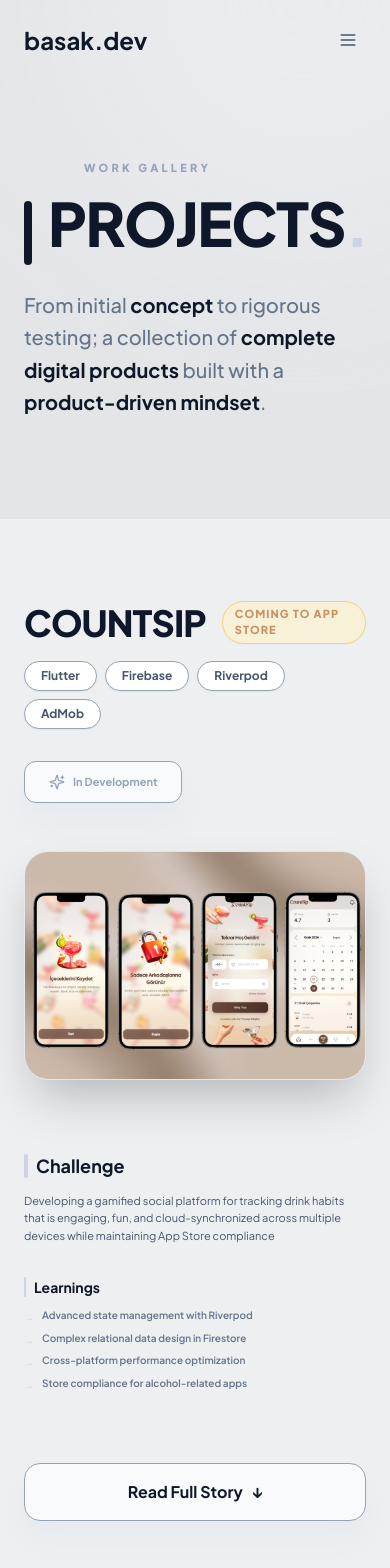
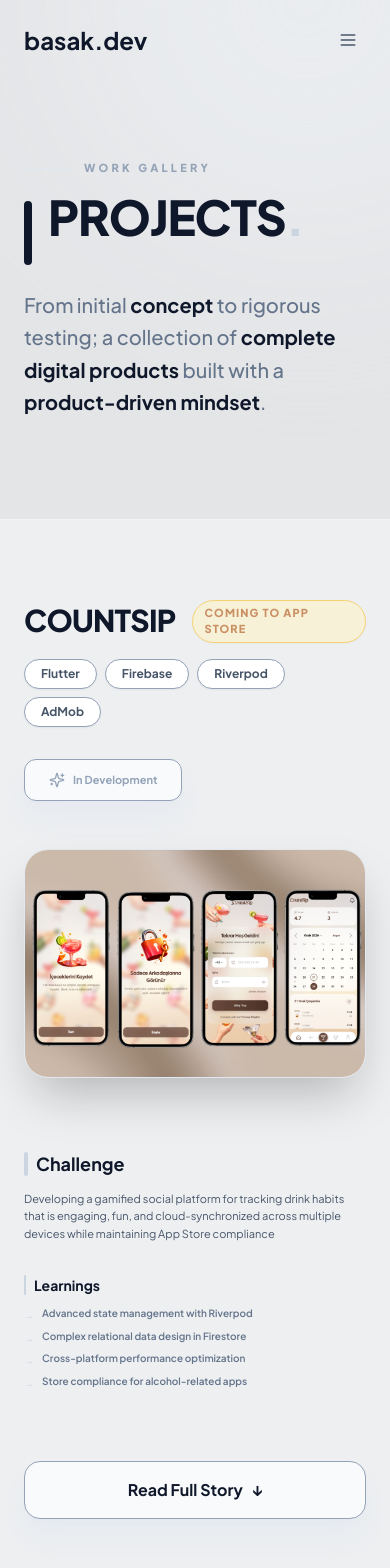
Before and after one commit to basakrdnz/portfolio_03_2025, a Next.js app: page /projects in a window 390 px wide. Shown: the top 1568 px of the page. Built offline with nearby package versions, Linux system fonts and the light colour scheme.

Commit message:
Adjust heading font sizes and update project URL
Reduced heading font sizes across Home, Projects, and Skills components for better visual consistency and responsiveness. Updated the NOVA ESKRIM project URL to the official domain in the projects page.

```diff
--- a/app/page.tsx
+++ b/app/page.tsx
@@ -45,7 +45,7 @@ export default function Home() {
                   </motion.div>
                 </div>
 
-                <h1 className="text-5xl md:text-7xl font-black text-slate-900 leading-[1.1] tracking-tight">
+                <h1 className="text-4xl md:text-6xl font-black text-slate-900 leading-[1.1] tracking-tight">
                   Product. Code.<br />
                   <span className="text-slate-800">Test.</span>
                 </h1>
@@ -111,7 +111,7 @@ export default function Home() {
                       whileInView={{ y: 0 }}
                       viewport={{ once: true }}
                       transition={{ duration: 1, ease: [0.16, 1, 0.3, 1] }}
-                      className="text-4xl md:text-5xl font-black text-slate-900 tracking-tight leading-none uppercase"
+                      className="text-3xl md:text-4xl font-black text-slate-900 tracking-tight leading-none uppercase"
                     >
                       About Me<span className="text-slate-300">.</span>
                     </motion.h2>
@@ -160,7 +160,7 @@ export default function Home() {
               <div className="flex flex-col md:flex-row md:items-end gap-6 md:gap-12">
                 <div className="flex items-start gap-4">
                   <div className="w-2 h-16 md:h-24 bg-white rounded-full mt-2" />
-                  <h2 className="text-6xl md:text-8xl font-black text-white tracking-tight leading-none">
+                  <h2 className="text-5xl md:text-6xl font-black text-white tracking-tight leading-none">
                     CONTACT<span className="text-slate-400">.</span>
                   </h2>
                 </div>
--- a/app/projects/page.tsx
+++ b/app/projects/page.tsx
@@ -97,7 +97,7 @@ const projectDetails = [
     id: 2,
     title: "NOVA ESKRIM WEBSITE",
     techStack: ["React", "Vite"],
-    projectUrl: "https://nova-eskrim-react.vercel.app",
+    projectUrl: "https://www.novaeskrim.com",
     codeUrl: "https://github.com/basakrdnz/nova_eskrim_react",
     images: ["/projectimg/nova_web_img.png"],
     challenge: "Building an information-rich website for a sports club with dynamic content and scheduling",
@@ -129,14 +129,14 @@ const ProjectCard = ({ project, index, isLast }: { project: any, index: number,
       whileInView={{ opacity: 1, y: 0 }}
       viewport={{ once: true }}
       transition={{ duration: 0.7, ease: "easeOut" }}
-      className="max-w-6xl mx-auto"
+      className="w-full"
     >
       {/* 1. Project Header - Full Width Top */}
       <div className="space-y-6 mb-12">
         <div className="flex flex-col md:flex-row md:items-end justify-between gap-8">
           <div className="space-y-4">
             <div className="flex items-center gap-4">
-              <h2 className="text-4xl md:text-6xl font-black text-slate-900 tracking-tight leading-tight">
+              <h2 className="text-3xl md:text-5xl font-black text-slate-900 tracking-tight leading-tight">
                 {project.title}
               </h2>
               {project.status && (
@@ -331,7 +331,7 @@ export default function ProjectsPage() {
                         ease: [0.16, 1, 0.3, 1],
                         delay: 0.1
                       }}
-                      className="text-6xl md:text-8xl font-black text-slate-900 tracking-tight leading-none uppercase"
+                      className="text-5xl md:text-6xl font-black text-slate-900 tracking-tight leading-none uppercase"
                     >
                       PROJECTS<span className="text-slate-300">.</span>
                     </motion.h1>
@@ -382,7 +382,7 @@ export default function ProjectsPage() {
               <div className="flex flex-col md:flex-row md:items-end gap-6 md:gap-12">
                 <div className="flex items-start gap-4">
                   <div className="w-2 h-16 md:h-24 bg-white rounded-full mt-2" />
-                  <h2 className="text-6xl md:text-8xl font-black text-white tracking-tight leading-none">
+                  <h2 className="text-5xl md:text-6xl font-black text-white tracking-tight leading-none">
                     CONTACT<span className="text-slate-400">.</span>
                   </h2>
                 </div>
--- a/components/Skills.tsx
+++ b/components/Skills.tsx
@@ -40,7 +40,7 @@ const Skills = () => {
             <div className="flex flex-col md:flex-row md:items-end gap-6 md:gap-12">
               <div className="flex items-start gap-4">
                 <div className="w-2 h-16 md:h-20 bg-slate-900 rounded-full mt-2" />
-                <h2 className="text-5xl md:text-7xl font-black text-slate-900 tracking-tight leading-none uppercase">
+                <h2 className="text-4xl md:text-5xl font-black text-slate-900 tracking-tight leading-none uppercase">
                   Skills<span className="text-slate-300">.</span>
                 </h2>
               </div>
```
